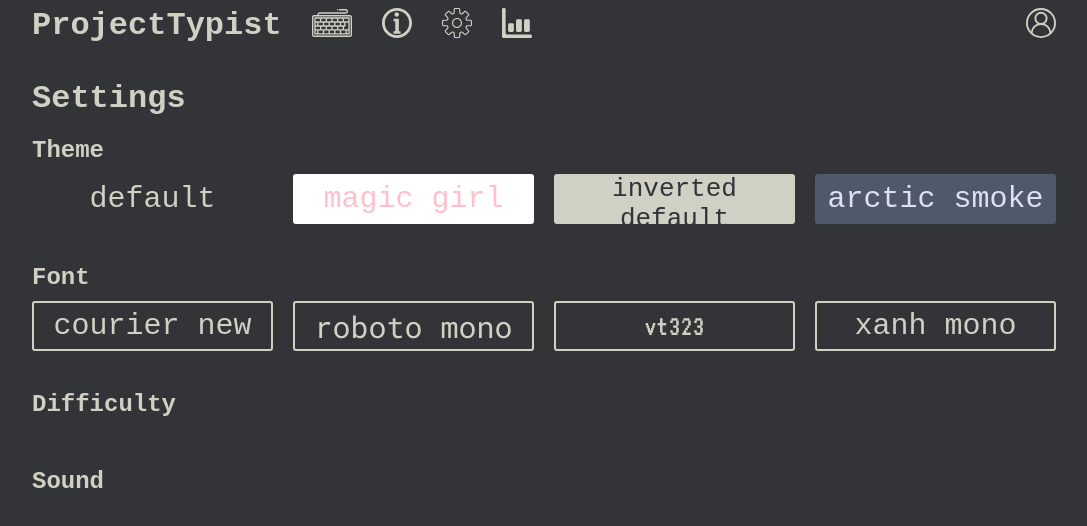
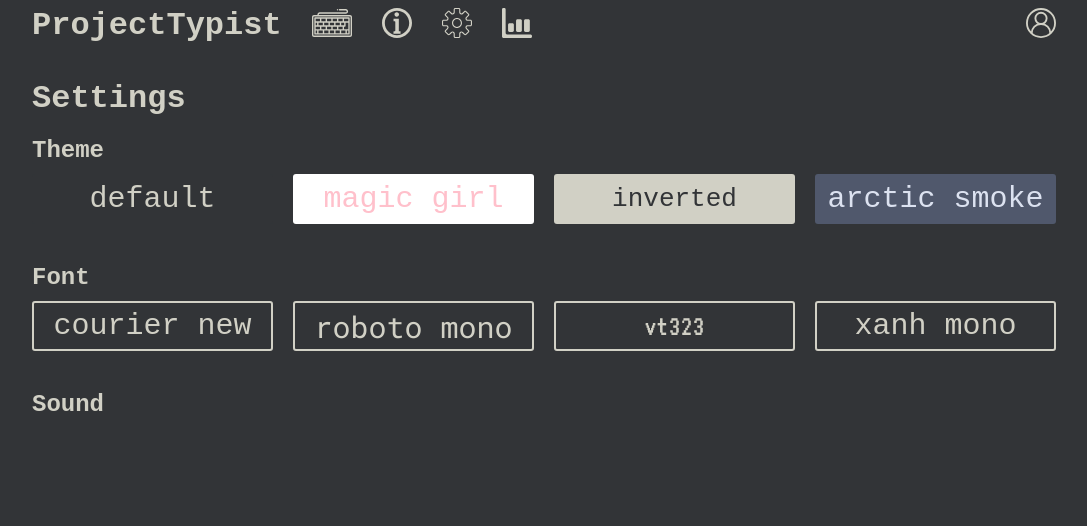
Before and after one commit to viktorpakholok/WebProjectTypist, a React (Vite) app in the folder projecttypist/: page /settings in a window 1280 px wide. Shown: the top 526 px of the page, without its empty margins (96-1183 px from the left). Built offline with nearby package versions, Linux system fonts and the light colour scheme; a web font is replaced by a local one.

Commit message:
Fixed problem with seeing stats for new user

```diff
--- a/projecttypist/src/components/Graph/Graph.jsx
+++ b/projecttypist/src/components/Graph/Graph.jsx
@@ -4,8 +4,6 @@ import LineChart from "../MyChart/MyChart";
 
 function Graph(props) {
 
-    // console.log("inside graph");
-    // console.log(props)
 
     return (
         <div className="graph">
--- a/projecttypist/src/components/Stats/Stats.jsx
+++ b/projecttypist/src/components/Stats/Stats.jsx
@@ -16,8 +16,6 @@ function Stats(props) {
     const acc = Math.round(charCorr / (charCorr + charIncorr) * 100);
     const wpm = wordsCorr / (timeSeconds / 60);
     const raw_wpm = (wordsCorr + wordsIncorr) / (timeSeconds / 60);
-
-    // console.log(props);
 
     return (
         <div>
--- a/projecttypist/src/pages/HistoryPerUser/HistoryPerUser.jsx
+++ b/projecttypist/src/pages/HistoryPerUser/HistoryPerUser.jsx
@@ -31,10 +31,19 @@ function HistoryPerUser() {
         toSend.push([arr["dates"][i], arr["WPM"][i]])
     }
 
+    if (toSend.length == 0) {
+        return <div>
+            <Header></Header>
+            <h1>Your stats:</h1>
+
+            <h2 className="mar-top-20">No stats yet go play some games</h2>
+        </div>
+    }
+
     return (
         <div>
             <Header></Header>
-            <h1>Here you can see your stats:</h1>
+            <h1>Your stats</h1>
 
             <Graph timeSteps={toSend}></Graph>
 
--- a/projecttypist/src/pages/Registration/Registration.jsx
+++ b/projecttypist/src/pages/Registration/Registration.jsx
@@ -117,7 +117,6 @@ function Registration() {
             });
 
             const newUser = postRes.data;
-            console.log("New user saved:", newUser);
 
             await ensureStatsExist(newUser.email);
             alert("Registration successful! You are now logged in.");
--- a/projecttypist/src/pages/Settings/Settings.jsx
+++ b/projecttypist/src/pages/Settings/Settings.jsx
@@ -55,7 +55,7 @@ function Settings() {
 
                 <button className="theme-bth theme-0" onClick={changeColor}>default</button>
                 <button className="theme-bth theme-1" onClick={changeColor}>magic girl</button>
-                <button className="theme-bth theme-2" onClick={changeColor}>inverted default</button>
+                <button className="theme-bth theme-2" onClick={changeColor}>inverted</button>
                 <button className="theme-bth theme-3" onClick={changeColor}>arctic smoke</button>
 
             </div>
@@ -68,13 +68,6 @@ function Settings() {
                 <button className="theme-bth font-bth font-1" onClick={changeFont}>roboto mono</button>
                 <button className="theme-bth font-bth font-2" onClick={changeFont}>vt323</button>
                 <button className="theme-bth font-bth font-3" onClick={changeFont}>xanh mono</button>
-
-            </div>
-
-
-            <h2 className="pad-bot-10 mar-top-40">Difficulty</h2>
-
-            <div className="flex gap-20">
 
             </div>
 
```
